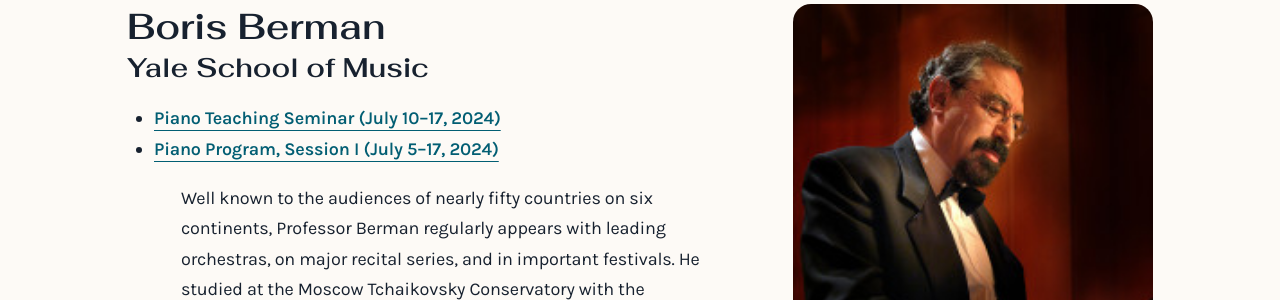
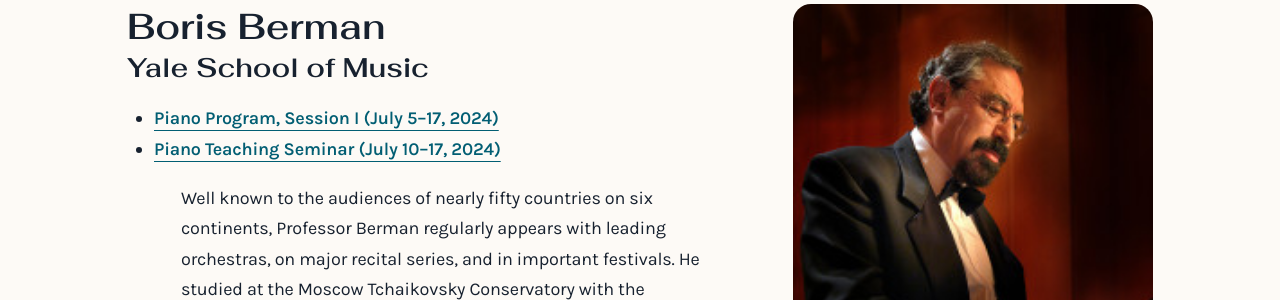
Before and after one commit to Amalfi-Festival/amalfi-festival-org, a Jekyll site: the page built from _faculty/Boris-Berman.md, in a window 1280 px wide. Shown: the part 151-451 px from the top of the page. Built offline with Jekyll 4.4.1, drawn with Linux system fonts in a browser that asks for light colours; part of the change alters nothing that is shown.

```diff
--- a/_layouts/faculty.html
+++ b/_layouts/faculty.html
@@ -11,7 +11,14 @@ custom-css: faculty
 {% if page.website %}<h3><a href="{{ page.website }}">Personal website</a></h3>{% endif %}
 
 {%- assign availability = site.empty-array -%}
-{%- for program in site.programs -%}
+{%- for _p in site.data.festival.programs -%}
+    {%- if _p.translation -%}
+        {%- continue -%}
+    {%- endif -%}
+    {%- assign program = site.programs | where: "slug", _p.program-slug | first -%}
+    {%- if program.to-be-announced -%}
+        {%- continue -%}
+    {%- endif -%}
     {%- for session in program.sessions -%}
         {%- if session.faculty contains page.slug -%}
             {%- assign apply-url = site.apply | where: "slug", program.slug | first -%}
```
